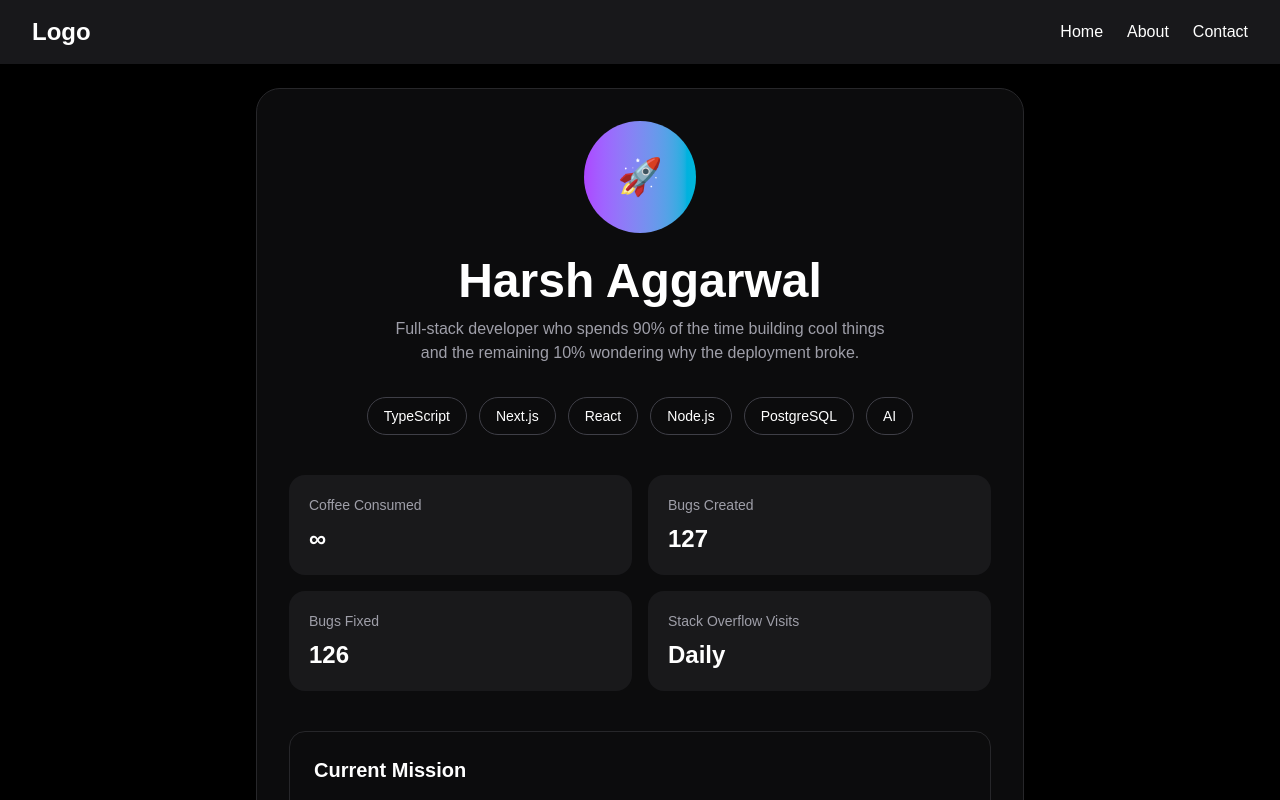
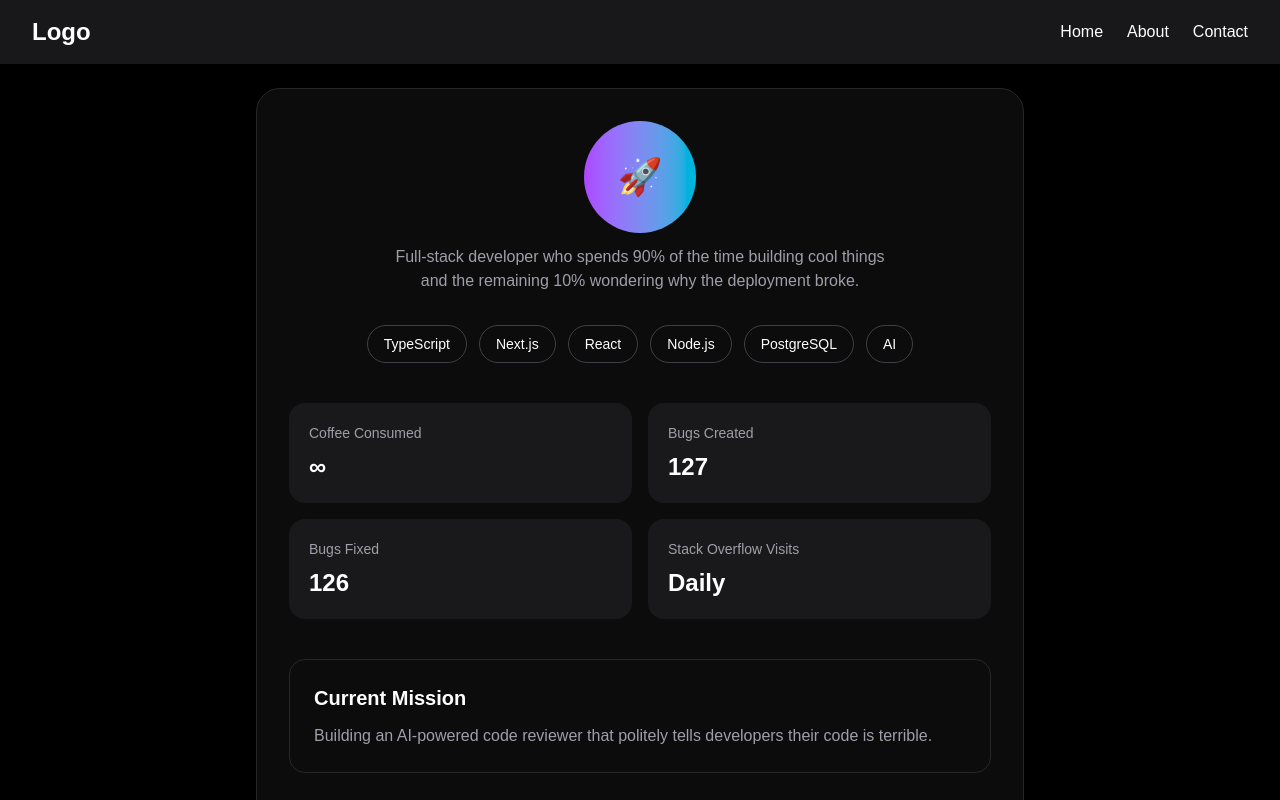
Before and after one commit to harshaggarwal04/testing-repo, a Next.js app: page /me in a window 1280 px wide. Shown: the top 800 px of the page. Built offline with nearby package versions, Linux system fonts and the light colour scheme.

Commit message:
remove name

```diff
--- a/app/me/page.tsx
+++ b/app/me/page.tsx
@@ -15,9 +15,7 @@ export default function MePage() {
               🚀
             </div>
 
-            <h1 className="mt-6 text-5xl font-bold">
-              Harsh Aggarwal
-            </h1>
+
 
             <p className="mt-3 text-zinc-400 max-w-lg">
               Full-stack developer who spends 90% of the time building cool
```
